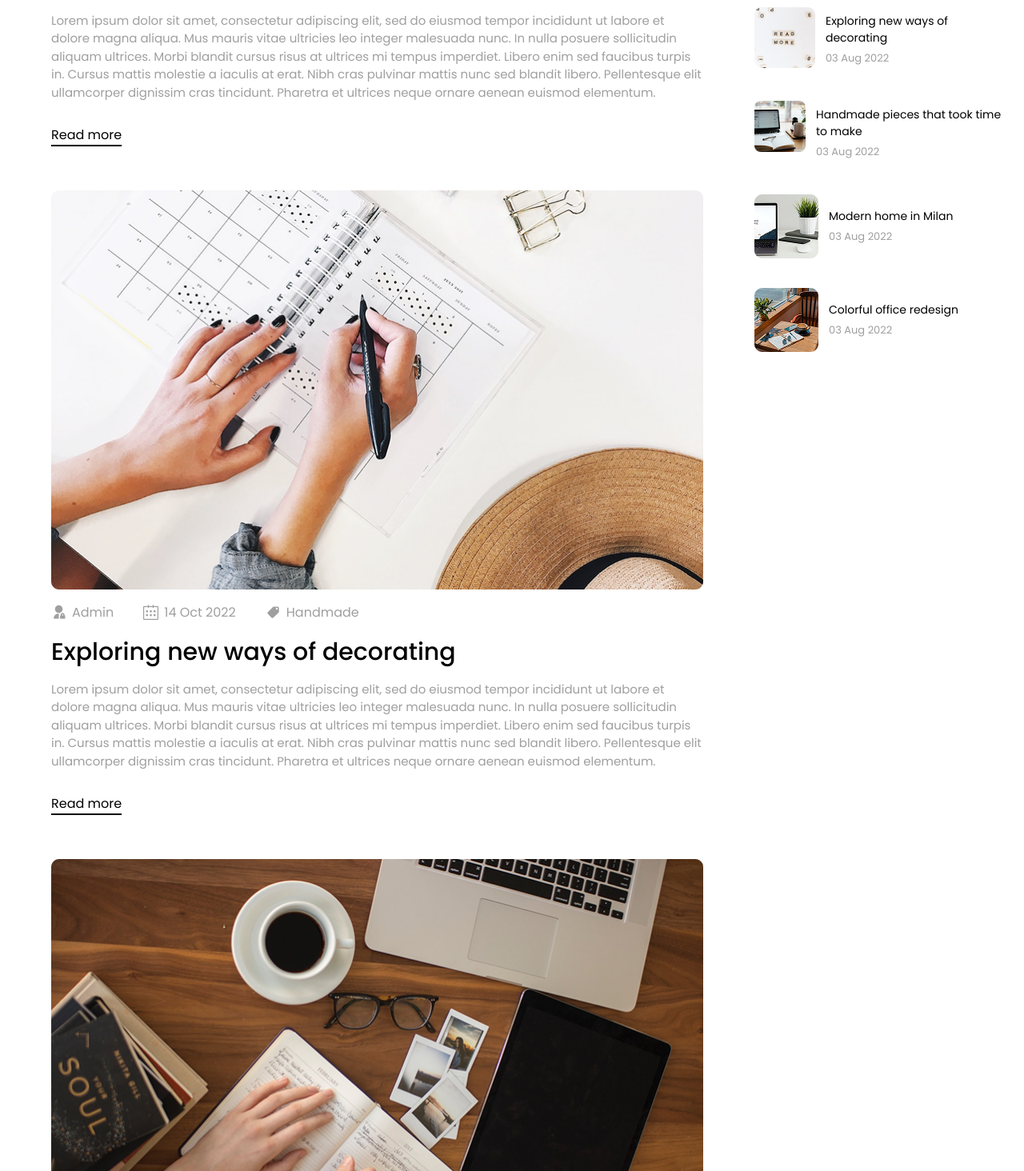
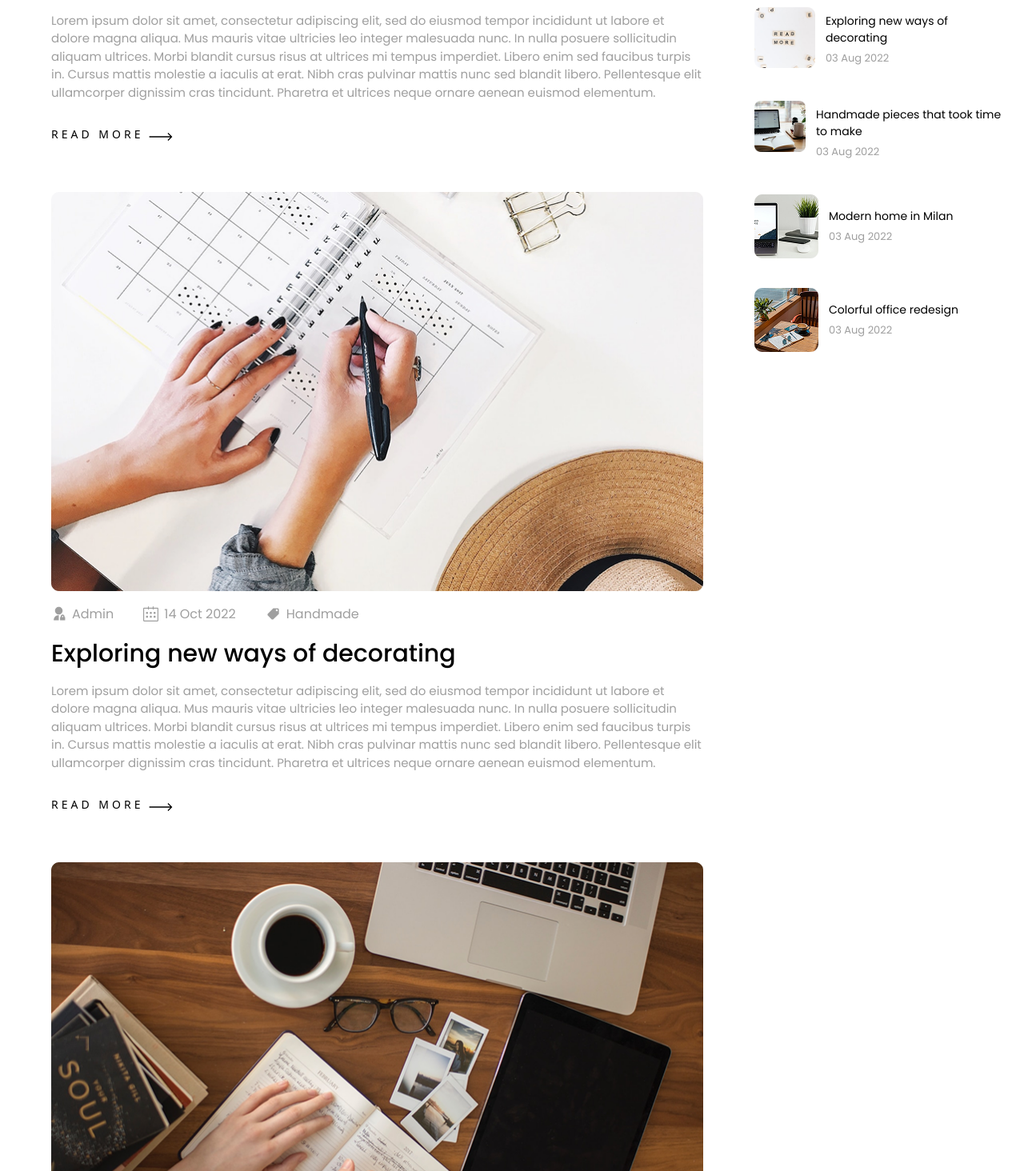
Before and after one commit to rionkhan-codes/Project-8-Furniture_Sofa, a React (Vite) app: page /blog in a window 1280 px wide. Shown: the part 1126-2590 px from the top of the page at 80% size. Built offline with nearby package versions, Linux system fonts and the light colour scheme.

Commit message:
login page kori

```diff
--- a/src/App.css
+++ b/src/App.css
@@ -349,3 +349,58 @@
   right: 0;
   opacity: 1;
 }
+
+/* ------------- blog page --------- */
+/* From Uiverse.io by alexmaracinaru */
+.cta {
+  border: none;
+  background: none;
+  cursor: pointer;
+}
+
+.cta span {
+  padding-bottom: 7px;
+  letter-spacing: 4px;
+  font-size: 14px;
+  padding-right: 15px;
+  text-transform: uppercase;
+}
+
+.cta svg {
+  transform: translateX(-8px);
+  transition: all 0.3s ease;
+}
+
+.cta:hover svg {
+  transform: translateX(0);
+}
+
+.cta:active svg {
+  transform: scale(0.9);
+}
+
+.hover-underline-animation {
+  position: relative;
+  color: black;
+  padding-bottom: 20px;
+  font-size: 18px;
+  font-weight: 500;
+}
+
+.hover-underline-animation:after {
+  content: "";
+  position: absolute;
+  width: 100%;
+  transform: scaleX(0);
+  height: 2px;
+  bottom: 0;
+  left: 0;
+  background-color: #000000;
+  transform-origin: bottom right;
+  transition: transform 0.25s ease-out;
+}
+
+.cta:hover .hover-underline-animation:after {
+  transform: scaleX(1);
+  transform-origin: bottom left;
+}
--- a/src/App.jsx
+++ b/src/App.jsx
@@ -7,6 +7,7 @@ import { About } from './pages/About'
 import { Shop } from './pages/Shop'
 import { Contact } from './pages/Contact'
 import { BlogPage } from './pages/BlogPage'
+import { Account } from './pages/Account'
 
 function App() {
 const myRoute = createBrowserRouter(createRoutesFromElements(
@@ -16,6 +17,7 @@ const myRoute = createBrowserRouter(createRoutesFromElements(
     <Route path='/shop' element = {<Shop/>}/>
     <Route path='/contact' element = {<Contact/>}/>
     <Route path='/blog' element = {<BlogPage/>}/>
+    <Route path='/account' element = {<Account/>}/>
     <Route path='/about' element = {<About/>}/>
     </Route>
   </Route>
--- a/src/components/BlogPage1.jsx
+++ b/src/components/BlogPage1.jsx
@@ -40,9 +40,21 @@ export const BlogPage1 = () => {
                         <p className='font-normal font-poppins text-[15px] text-second w-[815px]'>Lorem ipsum dolor sit amet, consectetur adipiscing elit, sed do eiusmod tempor incididunt ut labore et dolore magna aliqua. Mus mauris vitae ultricies leo integer malesuada nunc. In nulla posuere sollicitudin aliquam ultrices. Morbi blandit cursus risus at ultrices mi tempus imperdiet. Libero enim sed faucibus turpis in. Cursus mattis molestie a iaculis at erat. Nibh cras pulvinar mattis nunc sed blandit libero. Pellentesque elit ullamcorper dignissim cras tincidunt. Pharetra et ultrices neque ornare aenean euismod elementum.</p>
                     </div>
                     {/* ---------- button --------- */}
-                    <div>
-                        <Link className='font-poppins font-normal text-[16px] text-black border-b-2 mt-[30px] inline-block'>Read more</Link>
-                    </div>
+                    <button class="cta flex items-center mt-[30px]">
+                        <span class="hover-underline-animation"> Read More </span>
+                        <svg
+                            id="arrow-horizontal"
+                            xmlns="http://www.w3.org/2000/svg"
+                            width="30"
+                            height="10"
+                            viewBox="0 0 46 16">
+                                <path
+                                    id="Path_10"
+                                    data-name="Path 10"
+                                    d="M8,0,6.545,1.455l5.506,5.506H-30V9.039H12.052L6.545,14.545,8,16l8-8Z"
+                                    transform="translate(30)"></path>
+                        </svg>
+                    </button>
                 </div>
 
                 {/* ----------- part 2 --------- */}
@@ -72,9 +84,21 @@ export const BlogPage1 = () => {
                         <p className='font-normal font-poppins text-[15px] text-second w-[815px]'>Lorem ipsum dolor sit amet, consectetur adipiscing elit, sed do eiusmod tempor incididunt ut labore et dolore magna aliqua. Mus mauris vitae ultricies leo integer malesuada nunc. In nulla posuere sollicitudin aliquam ultrices. Morbi blandit cursus risus at ultrices mi tempus imperdiet. Libero enim sed faucibus turpis in. Cursus mattis molestie a iaculis at erat. Nibh cras pulvinar mattis nunc sed blandit libero. Pellentesque elit ullamcorper dignissim cras tincidunt. Pharetra et ultrices neque ornare aenean euismod elementum.</p>
                     </div>
                     {/* ---------- button --------- */}
-                    <div>
-                        <Link className='font-poppins font-normal text-[16px] text-black border-b-2 mt-[30px] inline-block'>Read more</Link>
-                    </div>
+                    <button class="cta flex items-center mt-[30px]">
+                        <span class="hover-underline-animation"> Read More </span>
+                        <svg
+                            id="arrow-horizontal"
+                            xmlns="http://www.w3.org/2000/svg"
+                            width="30"
+                            height="10"
+                            viewBox="0 0 46 16">
+                                <path
+                                    id="Path_10"
+                                    data-name="Path 10"
+                                    d="M8,0,6.545,1.455l5.506,5.506H-30V9.039H12.052L6.545,14.545,8,16l8-8Z"
+                                    transform="translate(30)"></path>
+                        </svg>
+                    </button>
                 </div>
 
                 {/* ----------- part 3 --------- */}
@@ -104,9 +128,22 @@ export const BlogPage1 = () => {
                         <p className='font-normal font-poppins text-[15px] text-second w-[815px]'>Lorem ipsum dolor sit amet, consectetur adipiscing elit, sed do eiusmod tempor incididunt ut labore et dolore magna aliqua. Mus mauris vitae ultricies leo integer malesuada nunc. In nulla posuere sollicitudin aliquam ultrices. Morbi blandit cursus risus at ultrices mi tempus imperdiet. Libero enim sed faucibus turpis in. Cursus mattis molestie a iaculis at erat. Nibh cras pulvinar mattis nunc sed blandit libero. Pellentesque elit ullamcorper dignissim cras tincidunt. Pharetra et ultrices neque ornare aenean euismod elementum.</p>
                     </div>
                     {/* ---------- button --------- */}
-                    <div>
-                        <Link className='font-poppins font-normal text-[16px] text-black border-b-2 mt-[30px] inline-block'>Read more</Link>
-                    </div>
+                    {/* <!-- From Uiverse.io by alexmaracinaru -->  */}
+                    <button class="cta flex items-center mt-[30px]">
+                        <span class="hover-underline-animation"> Read More </span>
+                        <svg
+                            id="arrow-horizontal"
+                            xmlns="http://www.w3.org/2000/svg"
+                            width="30"
+                            height="10"
+                            viewBox="0 0 46 16">
+                                <path
+                                    id="Path_10"
+                                    data-name="Path 10"
+                                    d="M8,0,6.545,1.455l5.506,5.506H-30V9.039H12.052L6.545,14.545,8,16l8-8Z"
+                                    transform="translate(30)"></path>
+                        </svg>
+                    </button>
                 </div>
             </div>
         </div>
--- a/src/components/BreadCrumb.jsx
+++ b/src/components/BreadCrumb.jsx
@@ -10,15 +10,17 @@ export const BreadCrumb = ({Name,pageName}) => {
     <>
     <div style={{background:`url(${bread})`,backgroundPosition:'center',backgroundSize:'cover',backgroundRepeat:'no-repeat'}} className='pt-[67px] pb-[97px]'>
         <div className='container'>
-            <div className='w-[180px] m-auto '>
+            <div className='w-[350px] m-auto '>
                 <div>
                     <img className='w-[77px] m-auto' src={logo} alt="logo" />
                 </div>
                 <h2 className='font-bold font-poppins text-[48px] text-black text-center'>{Name}</h2>
-                <div  className='flex items-center gap-[7px] mt-[3px] ml-[23px]'>
-                    <Link to={'/'} className='font-medium font-poppins text-[16px] text-black'>Home</Link>
-                    <IoIosArrowForward />
-                    <Link className='font-medium font-poppins text-[16px] text-black'>{pageName}</Link>
+                <div className='flex justify-center'>
+                    <div  className='flex items-center gap-[7px] mt-[3px]'>
+                        <Link to={'/'} className='font-medium font-poppins text-[16px] text-black'>Home</Link>
+                        <IoIosArrowForward />
+                        <Link className='font-medium font-poppins text-[16px] text-black'>{pageName}</Link>
+                    </div>
                 </div>
             </div>
         </div>
--- /dev/null
+++ b/src/components/Login.jsx
@@ -0,0 +1,30 @@
+import React from 'react'
+
+export const Login = () => {
+  return (
+    <section id='login' className='pt-[98px]'>
+        <div className='container'>
+            <div className='row'>
+                <div>
+                    <h2 className='font-semibold text-[36px] text-black font-poppins'>Log In</h2>
+                    {/* ---------- input Username or email address */}
+                    <div>
+                        <h2 className='mt-[37px] font-poppins font-medium text-[16px] text-black'>Username or email address</h2>
+                        <input className='w-[423px] h-[75px] border border-second rounded-[11px] mt-[22px]' type="text" />
+                    </div>
+                    {/* ---------- input Password */}
+                    <div>
+                        <h2 className='mt-[37px] font-poppins font-medium text-[16px] text-black'>Username or email address</h2>
+                        <input className='w-[423px] h-[75px] border border-second rounded-[11px] mt-[22px]' type="text" />
+                    </div>
+                    {/* ---------- remember me ---------- */}
+                    <div className='mt-[43px] flex items-center gap-[21px]'>
+                        <input className='w-[27px] h-[27px] rounded-[5px] border border-second' type="checkbox" />
+                        <h2 className='font-normal font-poppins text-[16px] text-black'>Remember me</h2>
+                    </div>
+                </div>
+            </div>
+        </div>
+    </section>
+  )
+}
--- a/src/components/Navbar.jsx
+++ b/src/components/Navbar.jsx
@@ -38,7 +38,7 @@ export const Navbar = () => {
                 </div>
                 {/* ------------ buttons --------- */}
                 <div className='flex items-center gap-[45px]'>
-                    <button><LuUserRound className='text-[25px]' /></button>
+                    <Link to={'/account'}><LuUserRound className='text-[25px]' /></Link>
                     <button><CiSearch className='text-[25px]' /></button>
                     <button><BsCart3 className='text-[25px]' /></button>
                 </div>
--- /dev/null
+++ b/src/pages/Account.jsx
@@ -0,0 +1,14 @@
+import React from 'react'
+import { BreadCrumb } from '../components/BreadCrumb'
+import { Login } from '../components/Login'
+
+export const Account = () => {
+  return (
+    <>
+    <BreadCrumb Name={'My Account'} pageName={'My Account'}/>
+    <div>
+      <Login/>
+    </div>
+    </>
+  )
+}
```
